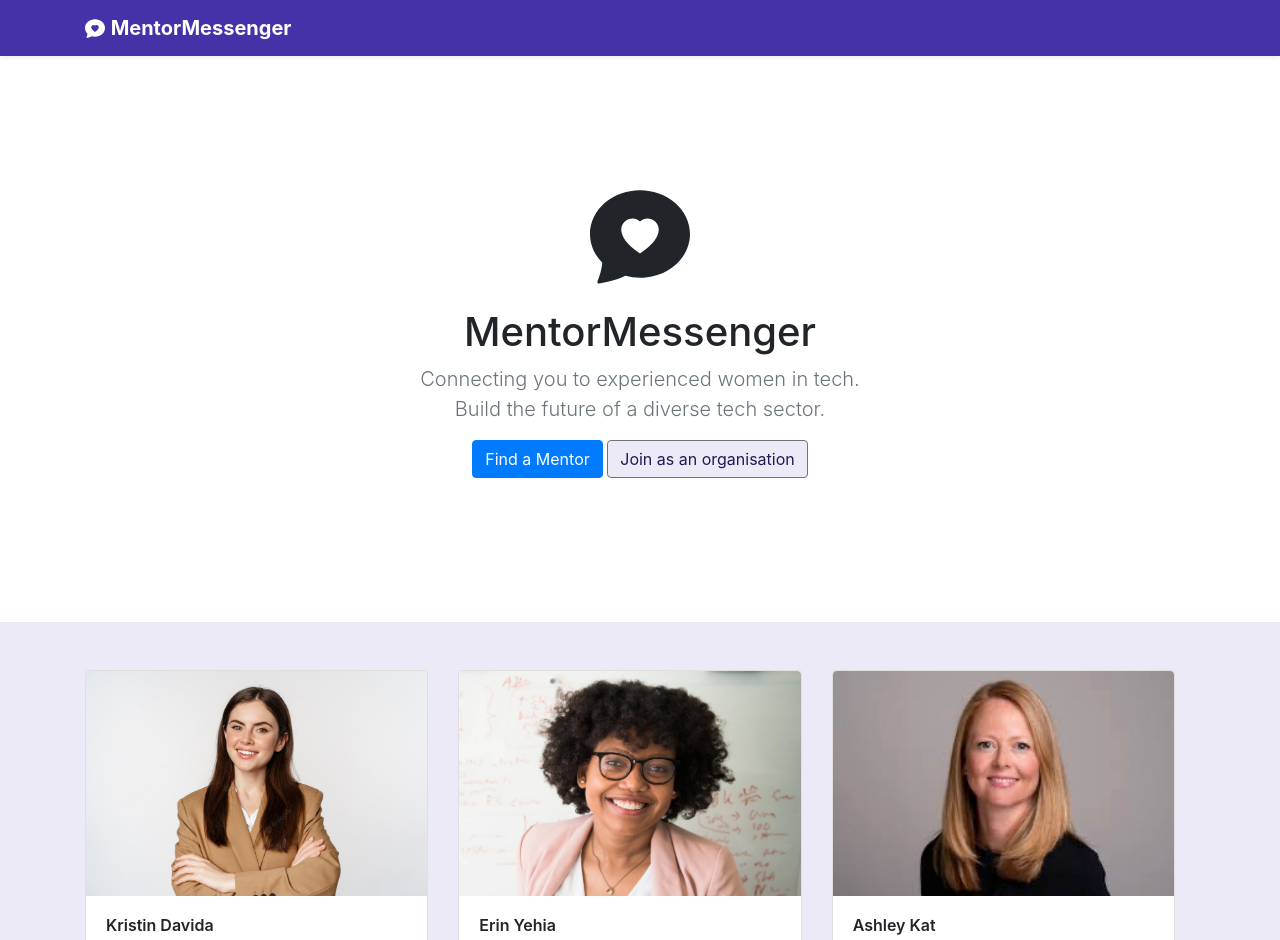
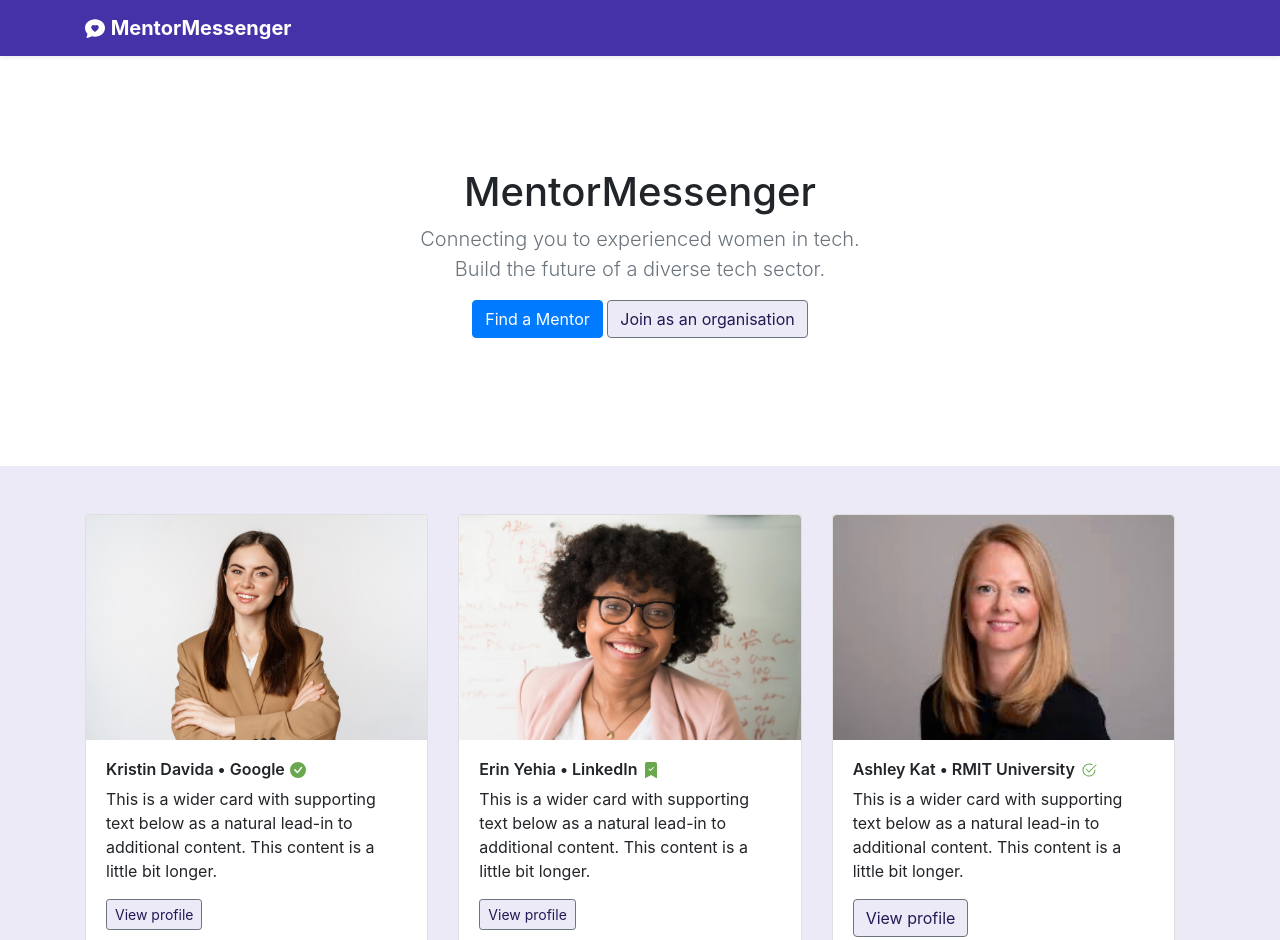
Before and after one commit to AmiruC/Hackathon-Group9, a plain HTML site: page index.html in a window 1280 px wide. Shown: the top 940 px of the page. Drawn offline with nearby package versions, Linux system fonts and the light colour scheme.

Commit message:
Add verification mark

```diff
--- a/index.html
+++ b/index.html
@@ -31,9 +31,6 @@
     <main role="main">
         <section class="jumbotron text-center">
             <div class="container">
-                <svg xmlns="http://www.w3.org/2000/svg" style="margin-bottom: 1.5rem;" width="100" height="100" fill="currentColor" class="bi bi-chat-heart-fill" viewBox="0 0 16 16" padding="0 1rem">
-                    <path d="M8 15c4.418 0 8-3.134 8-7s-3.582-7-8-7-8 3.134-8 7c0 1.76.743 3.37 1.97 4.6-.097 1.016-.417 2.13-.771 2.966-.079.186.074.394.273.362 2.256-.37 3.597-.938 4.18-1.234A9.06 9.06 0 0 0 8 15Zm0-9.007c1.664-1.711 5.825 1.283 0 5.132-5.825-3.85-1.664-6.843 0-5.132Z"></path>
-                </svg>
                 <h1>MentorMessenger</h1>
                 <p class="lead text-muted" style="margin-bottom:0;">Connecting you to experienced women in tech.</p>
                 <p class="lead text-muted">Build the future of a diverse tech sector.</p>
@@ -44,13 +41,13 @@
             </div>
         </section>
 
-        <div class="py-4 bg-light">
+        <section class="py-4 bg-light">
             <div class="container">
                 <div class="card-deck py-4">
                     <div class="card">
                         <img src="images/img1.jpg" height="225px" width="100%" alt="Woman in bussiness suit." role="img">
                         <div class="card-body">
-                            <h6>Kristin Davida</h6>
+                            <h6>Kristin Davida • Google <svg xmlns="http://www.w3.org/2000/svg" style="margin-bottom: 0.1rem; margin-left: 0.1rem;" width="16" height="16" fill="currentColor" class="bi bi-check-circle-fill" viewBox="0 0 16 16"><path fill="#6aa84f" d="M16 8A8 8 0 1 1 0 8a8 8 0 0 1 16 0zm-3.97-3.03a.75.75 0 0 0-1.08.022L7.477 9.417 5.384 7.323a.75.75 0 0 0-1.06 1.06L6.97 11.03a.75.75 0 0 0 1.079-.02l3.992-4.99a.75.75 0 0 0-.01-1.05z"/></svg></h6>
                             <p class="card-text">This is a wider card with supporting text below as a natural lead-in to additional content. This content is a little bit longer.</p>
                             <a href="mentor.html" type="button" class="btn btn-sm btn-secondary stretched-link">View profile</a>
                         </div>
@@ -60,7 +57,7 @@
                         <img src="images/img7.jpg" height="225px" width="100%" alt="Woman in bussiness suit." role="img">
 
                         <div class="card-body">
-                            <h6>Erin Yehia</h6>
+                            <h6>Erin Yehia • LinkedIn <svg xmlns="http://www.w3.org/2000/svg" style="margin-bottom: 0.1rem; margin-left: 0.1rem;" width="16" height="16" fill="currentColor" class="bi bi-bookmark-check-fill" viewBox="0 0 16 16"><path fill="#6aa84f" fill-rule="evenodd" d="M2 15.5V2a2 2 0 0 1 2-2h8a2 2 0 0 1 2 2v13.5a.5.5 0 0 1-.74.439L8 13.069l-5.26 2.87A.5.5 0 0 1 2 15.5zm8.854-9.646a.5.5 0 0 0-.708-.708L7.5 7.793 6.354 6.646a.5.5 0 1 0-.708.708l1.5 1.5a.5.5 0 0 0 .708 0l3-3z"/></svg></h6>
                             <p class="card-text">This is a wider card with supporting text below as a natural lead-in to additional content. This content is a little bit longer.</p>
                             <a href="mentor.html" type="button" class="btn btn-sm btn-secondary stretched-link">View profile</a>
                         </div>
@@ -69,7 +66,7 @@
                     <div class="card">
                         <img src="images/img2.jpg" height="225px" width="100%" alt="Woman in bussiness suit." role="img">
                         <div class="card-body">
-                            <h6>Ashley Kat</h6>
+                            <h6>Ashley Kat • RMIT University <svg xmlns="http://www.w3.org/2000/svg" style="margin-bottom: 0.1rem; margin-left: 0.1rem;" width="16" height="16" fill="currentColor" class="bi bi-check2-circle" viewBox="0 0 16 16"><path fill="#6aa84f" d="M2.5 8a5.5 5.5 0 0 1 8.25-4.764.5.5 0 0 0 .5-.866A6.5 6.5 0 1 0 14.5 8a.5.5 0 0 0-1 0 5.5 5.5 0 1 1-11 0z"/><path fill="#6aa84f" d="M15.354 3.354a.5.5 0 0 0-.708-.708L8 9.293 5.354 6.646a.5.5 0 1 0-.708.708l3 3a.5.5 0 0 0 .708 0l7-7z"/></svg></h6>
                             <p class="card-text">This is a wider card with supporting text below as a natural lead-in to additional content. This content is a little bit longer.</p>
                             <a href="mentor.html" type="button" class="btn btn-secondary stretched-link">View profile</a>
                         </div>
@@ -105,7 +102,8 @@
                     </div>
                 </div>
             </div>
-        </div>
+        </section>
+
     </main>
 </body>
 </html>
--- a/style.css
+++ b/style.css
@@ -9,7 +9,7 @@
 
 .jumbotron {
     margin-bottom: 0;
-    padding: 8rem;
+    padding: 7rem;
     background-color: #fff;
 }
 
```
Also changed, not shown: 1 other file.
